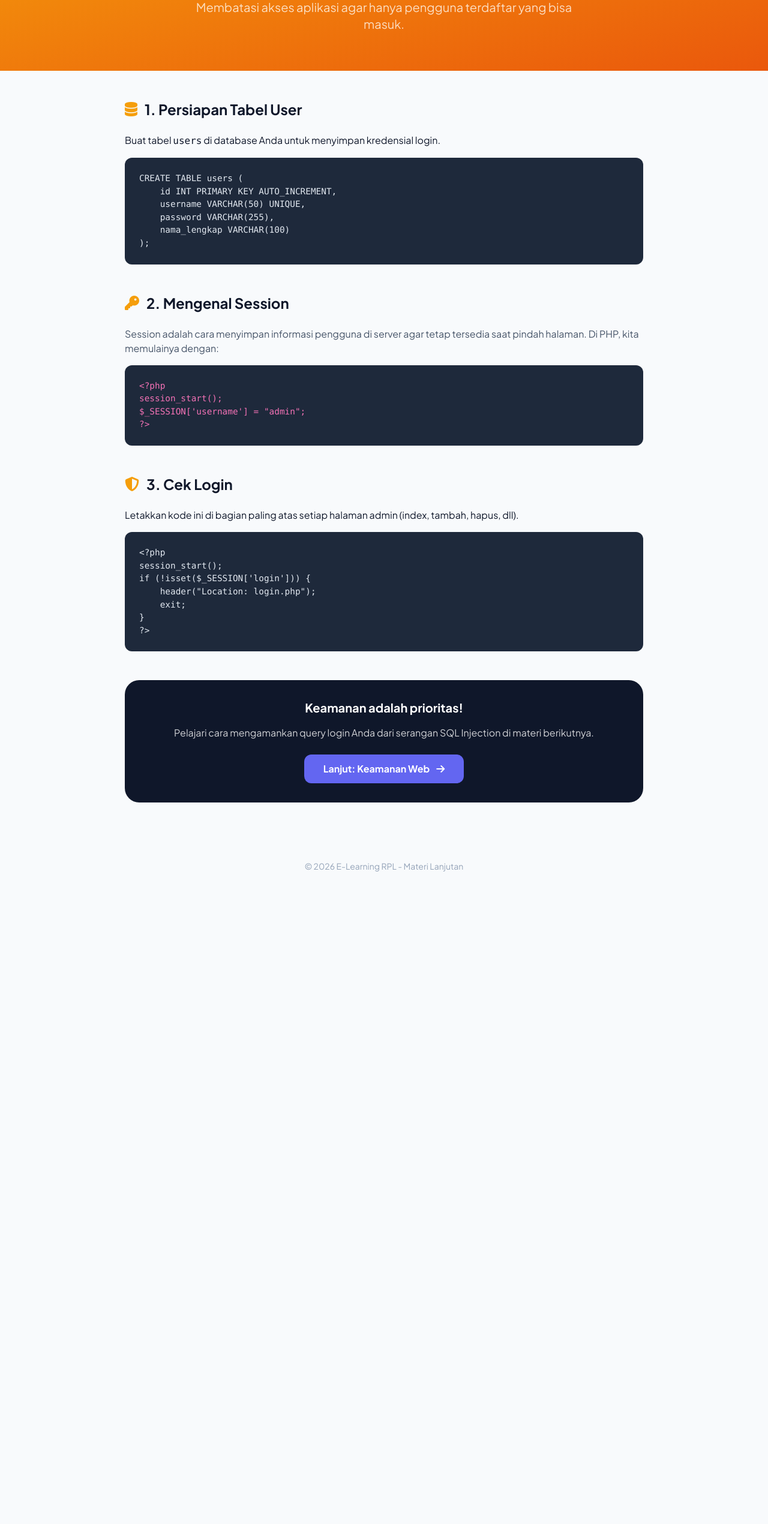
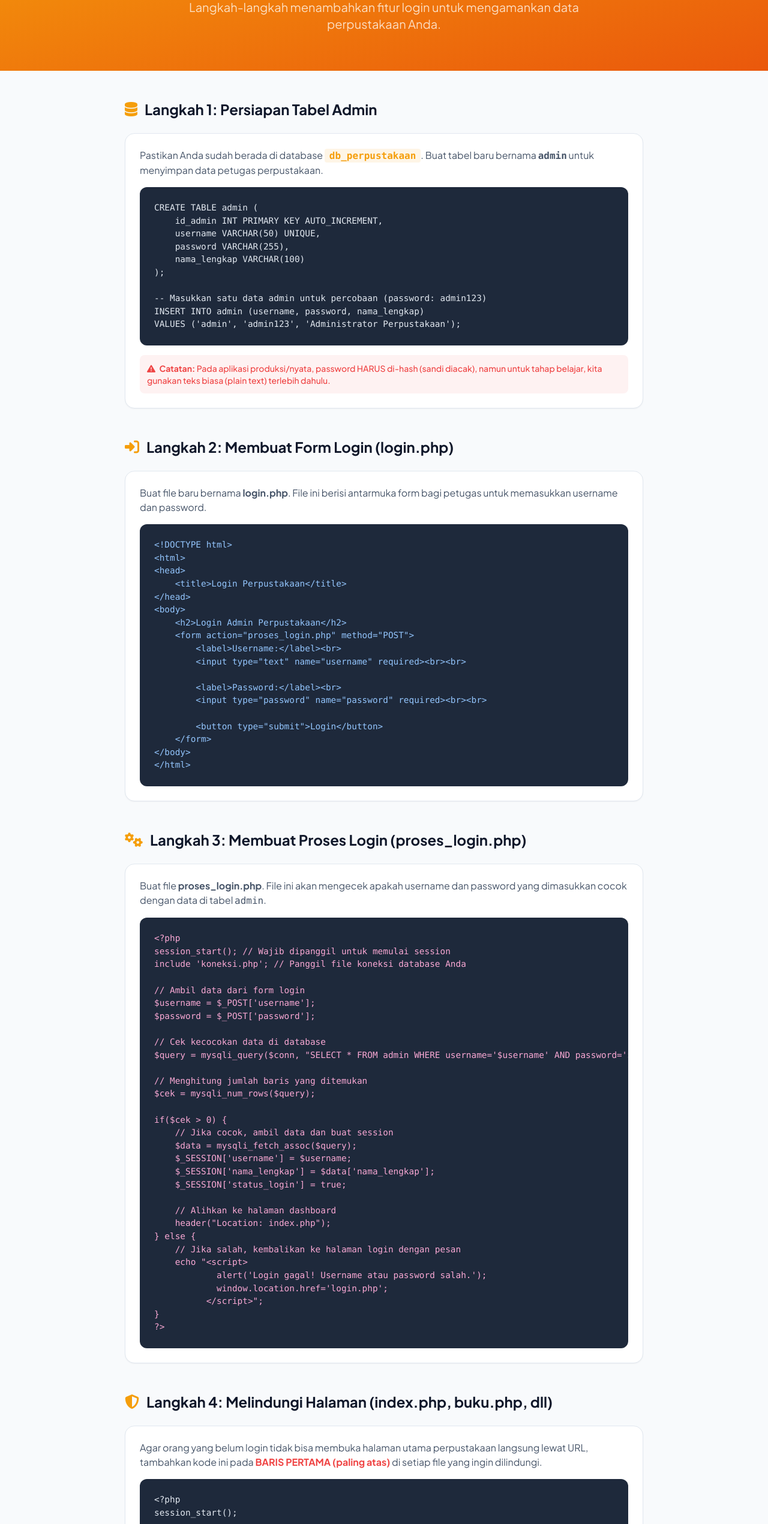
Before and after one commit to ahmadsulkhanyusuf/ahmadsulkhanyusuf.github.io, a plain HTML site: page Materi_Login.html in a window 1280 px wide. Shown: the part 259-2800 px from the top of the page at 60% size. Before the commit the page ends 1761 px from the top, so only its background shows below. Drawn offline with nearby package versions, Linux system fonts and the light colour scheme.

Commit message:
penyesuaian halaman login

```diff
--- a/Materi_Login.html
+++ b/Materi_Login.html
@@ -38,54 +38,149 @@
     </nav>
 
     <header class="bg-gradient-to-br from-amber-500 to-orange-600 text-white py-16 px-4 text-center">
-        <i class="fas fa-user-lock text-5xl text-white mb-6"></i>
-        <h1 class="text-4xl font-extrabold mb-4">Sistem Login & Session</h1>
-        <p class="text-xl text-orange-50/80 max-w-2xl mx-auto">Membatasi akses aplikasi agar hanya pengguna terdaftar yang bisa masuk.</p>
+        <i class="fas fa-user-shield text-5xl text-white mb-6"></i>
+        <h1 class="text-4xl font-extrabold mb-4">Sistem Login & Session (Perpustakaan)</h1>
+        <p class="text-xl text-orange-50/80 max-w-2xl mx-auto">Langkah-langkah menambahkan fitur login untuk mengamankan data perpustakaan Anda.</p>
     </header>
 
     <main class="max-w-4xl mx-auto px-4 py-12">
         <section class="mb-12">
-            <h2 class="text-2xl font-bold mb-6 flex items-center"><i class="fas fa-database text-primary mr-3"></i> 1. Persiapan Tabel User</h2>
-            <p class="mb-4">Buat tabel <code>users</code> di database Anda untuk menyimpan kredensial login.</p>
-            <div class="code-block">
-                <pre>CREATE TABLE users (
-    id INT PRIMARY KEY AUTO_INCREMENT,
+            <h2 class="text-2xl font-bold mb-6 flex items-center"><i class="fas fa-database text-primary mr-3"></i> Langkah 1: Persiapan Tabel Admin</h2>
+            <div class="bg-white p-6 rounded-2xl shadow-sm border border-slate-200 mb-4">
+                <p class="text-slate-600 mb-4">Pastikan Anda sudah berada di database <code class="bg-primary/10 text-primary px-2 py-0.5 rounded font-bold">db_perpustakaan</code>. Buat tabel baru bernama <code class="font-bold">admin</code> untuk menyimpan data petugas perpustakaan.</p>
+                <div class="code-block">
+                    <pre>CREATE TABLE admin (
+    id_admin INT PRIMARY KEY AUTO_INCREMENT,
     username VARCHAR(50) UNIQUE,
     password VARCHAR(255),
     nama_lengkap VARCHAR(100)
-);</pre>
+);
+
+-- Masukkan satu data admin untuk percobaan (password: admin123)
+INSERT INTO admin (username, password, nama_lengkap)
+VALUES ('admin', 'admin123', 'Administrator Perpustakaan');</pre>
+                </div>
+                <p class="mt-4 text-sm text-red-500 font-medium bg-red-50 p-3 rounded-lg"><i class="fas fa-exclamation-triangle mr-1 border-red-200"></i> <b>Catatan:</b> Pada aplikasi produksi/nyata, password HARUS di-hash (sandi diacak), namun untuk tahap belajar, kita gunakan teks biasa (plain text) terlebih dahulu.</p>
             </div>
         </section>
 
         <section class="mb-12">
-            <h2 class="text-2xl font-bold mb-6 flex items-center"><i class="fas fa-key text-primary mr-3"></i> 2. Mengenal Session</h2>
-            <p class="text-slate-600 mb-4">Session adalah cara menyimpan informasi pengguna di server agar tetap tersedia saat pindah halaman. Di PHP, kita memulainya dengan:</p>
-            <div class="code-block text-pink-400">
-                <pre>&lt;?php
-session_start();
-$_SESSION['username'] = "admin";
-?&gt;</pre>
+            <h2 class="text-2xl font-bold mb-6 flex items-center"><i class="fas fa-sign-in-alt text-primary mr-3"></i> Langkah 2: Membuat Form Login (login.php)</h2>
+            <div class="bg-white p-6 rounded-2xl shadow-sm border border-slate-200 mb-4">
+                <p class="text-slate-600 mb-4">Buat file baru bernama <strong>login.php</strong>. File ini berisi antarmuka form bagi petugas untuk memasukkan username dan password.</p>
+                <div class="code-block text-blue-300">
+                    <pre>&lt;!DOCTYPE html&gt;
+&lt;html&gt;
+&lt;head&gt;
+    &lt;title&gt;Login Perpustakaan&lt;/title&gt;
+&lt;/head&gt;
+&lt;body&gt;
+    &lt;h2&gt;Login Admin Perpustakaan&lt;/h2&gt;
+    &lt;form action="proses_login.php" method="POST"&gt;
+        &lt;label&gt;Username:&lt;/label&gt;&lt;br&gt;
+        &lt;input type="text" name="username" required&gt;&lt;br&gt;&lt;br&gt;
+
+        &lt;label&gt;Password:&lt;/label&gt;&lt;br&gt;
+        &lt;input type="password" name="password" required&gt;&lt;br&gt;&lt;br&gt;
+
+        &lt;button type="submit"&gt;Login&lt;/button&gt;
+    &lt;/form&gt;
+&lt;/body&gt;
+&lt;/html&gt;</pre>
+                </div>
             </div>
         </section>
 
         <section class="mb-12">
-            <h2 class="text-2xl font-bold mb-6 flex items-center"><i class="fas fa-shield-alt text-primary mr-3"></i> 3. Cek Login</h2>
-            <p class="mb-4">Letakkan kode ini di bagian paling atas setiap halaman admin (index, tambah, hapus, dll).</p>
-            <div class="code-block">
-                <pre>&lt;?php
+            <h2 class="text-2xl font-bold mb-6 flex items-center"><i class="fas fa-cogs text-primary mr-3"></i> Langkah 3: Membuat Proses Login (proses_login.php)</h2>
+            <div class="bg-white p-6 rounded-2xl shadow-sm border border-slate-200 mb-4">
+                <p class="mb-4 text-slate-600">Buat file <strong>proses_login.php</strong>. File ini akan mengecek apakah username dan password yang dimasukkan cocok dengan data di tabel <code>admin</code>.</p>
+                <div class="code-block text-pink-300">
+                    <pre>&lt;?php
+session_start(); // Wajib dipanggil untuk memulai session
+include 'koneksi.php'; // Panggil file koneksi database Anda
+
+// Ambil data dari form login
+$username = $_POST['username'];
+$password = $_POST['password'];
+
+// Cek kecocokan data di database
+$query = mysqli_query($conn, "SELECT * FROM admin WHERE username='$username' AND password='$password'");
+
+// Menghitung jumlah baris yang ditemukan
+$cek = mysqli_num_rows($query);
+
+if($cek > 0) {
+    // Jika cocok, ambil data dan buat session
+    $data = mysqli_fetch_assoc($query);
+    $_SESSION['username'] = $username;
+    $_SESSION['nama_lengkap'] = $data['nama_lengkap'];
+    $_SESSION['status_login'] = true;
+
+    // Alihkan ke halaman dashboard
+    header("Location: index.php");
+} else {
+    // Jika salah, kembalikan ke halaman login dengan pesan
+    echo "&lt;script&gt;
+            alert('Login gagal! Username atau password salah.');
+            window.location.href='login.php';
+          &lt;/script&gt;";
+}
+?&gt;</pre>
+                </div>
+            </div>
+        </section>
+
+        <section class="mb-12">
+            <h2 class="text-2xl font-bold mb-6 flex items-center"><i class="fas fa-shield-alt text-primary mr-3"></i> Langkah 4: Melindungi Halaman (index.php, buku.php, dll)</h2>
+            <div class="bg-white p-6 rounded-2xl shadow-sm border border-slate-200 mb-4">
+                <p class="mb-4 text-slate-600">Agar orang yang belum login tidak bisa membuka halaman utama perpustakaan langsung lewat URL, tambahkan kode ini pada <strong class="text-red-500">BARIS PERTAMA (paling atas)</strong> di setiap file yang ingin dilindungi.</p>
+                <div class="code-block">
+                    <pre>&lt;?php
 session_start();
-if (!isset($_SESSION['login'])) {
+
+// Cek apakah pengguna belum login
+if (!isset($_SESSION['status_login'])) {
     header("Location: login.php");
     exit;
 }
-?&gt;</pre>
+?&gt;
+
+&lt;!-- Lanjutkan dengan kode HTML/PHP Anda di bawah --&gt;
+&lt;!DOCTYPE html&gt;
+&lt;html&gt;
+&lt;body&gt;
+    &lt;h1&gt;Beranda Perpustakaan&lt;/h1&gt;
+    &lt;p&gt;Selamat Datang, &lt;strong&gt;&lt;?php echo $_SESSION['nama_lengkap']; ?&gt;&lt;/strong&gt;&lt;/p&gt;
+&lt;/body&gt;
+&lt;/html&gt;</pre>
+                </div>
+                <div class="bg-blue-50 border-l-4 border-blue-500 p-4 mt-4">
+                    <p class="text-blue-800 text-sm">Tambahkan juga kode di atas pada file <strong>buku.php</strong>, <strong>anggota.php</strong>, dan halaman utama lainnya.</p>
+                </div>
             </div>
         </section>
 
-        <div class="bg-slate-900 text-white p-8 rounded-3xl text-center">
-            <h3 class="text-xl font-bold mb-4">Keamanan adalah prioritas!</h3>
-            <p class="mb-6 opacity-80">Pelajari cara mengamankan query login Anda dari serangan SQL Injection di materi berikutnya.</p>
-            <a href="Materi_Security.html" class="inline-block px-8 py-3 bg-accent text-white font-bold rounded-xl hover:scale-105 transition">Lanjut: Keamanan Web <i class="fas fa-arrow-right ml-2"></i></a>
+        <section class="mb-12">
+            <h2 class="text-2xl font-bold mb-6 flex items-center"><i class="fas fa-sign-out-alt text-primary mr-3"></i> Langkah 5: Membuat Fitur Logout (logout.php)</h2>
+            <div class="bg-white p-6 rounded-2xl shadow-sm border border-slate-200 mb-4">
+                <p class="mb-4 text-slate-600">Terakhir, buat file <strong>logout.php</strong> untuk menghapus session saat admin menekan tombol/link keluar.</p>
+                <div class="code-block text-pink-300">
+                    <pre>&lt;?php
+session_start(); // Mulai session
+session_destroy(); // Hapus semua data session
+
+// Alihkan kembali ke halaman login
+header("Location: login.php");
+?&gt;</pre>
+                </div>
+            </div>
+        </section>
+
+        <div class="bg-slate-900 text-white p-8 rounded-3xl text-center shadow-lg transform transition hover:-translate-y-1">
+            <h3 class="text-xl font-bold mb-4 flex items-center justify-center"><i class="fas fa-lock mr-2 text-accent"></i> Keamanan Lebih Lanjut!</h3>
+            <p class="mb-6 opacity-80 max-w-2xl mx-auto">Setelah Anda berhasil membuat sistem login dasar, sangat penting untuk memahami cara mencegah <strong>SQL Injection</strong> agar database perpustakaan Anda tidak mudah diretas oleh pihak luar.</p>
+            <a href="Materi_Security.html" class="inline-block px-8 py-3 bg-accent text-white font-bold rounded-xl hover:bg-amber-400 transition shadow-lg shadow-accent/30 text-shadow-sm">Pelajari Keamanan (SQL Injection) <i class="fas fa-arrow-right ml-2"></i></a>
         </div>
     </main>
 
```
